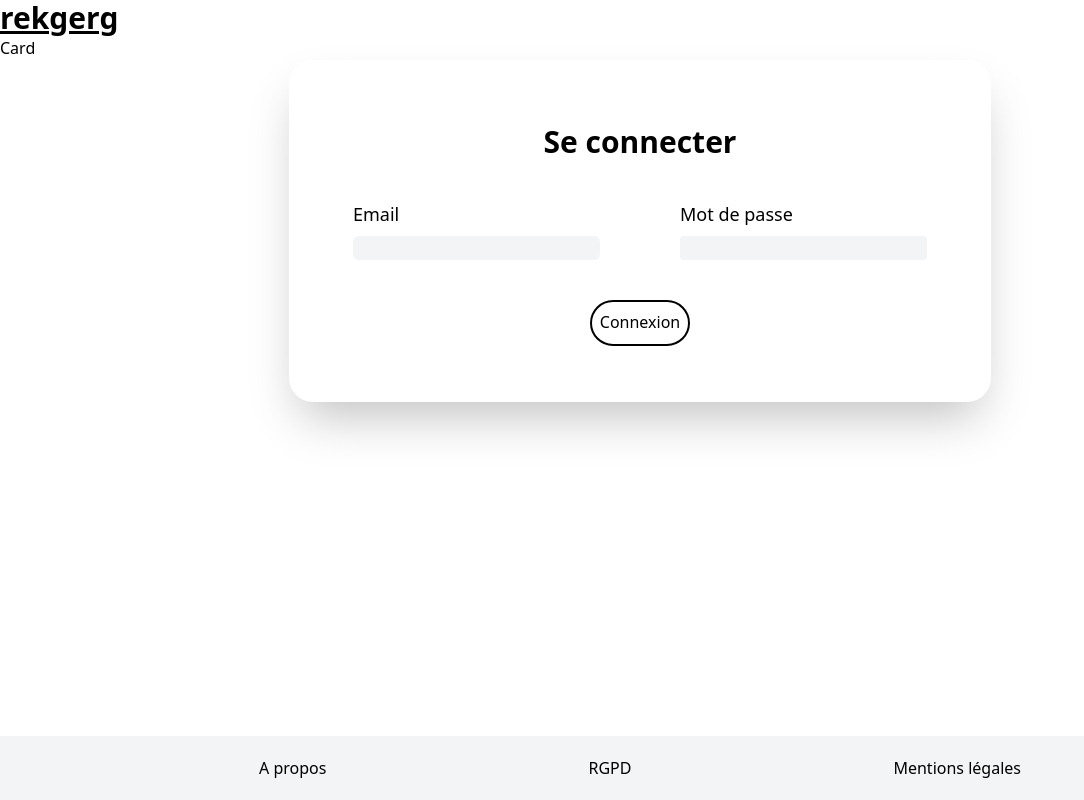
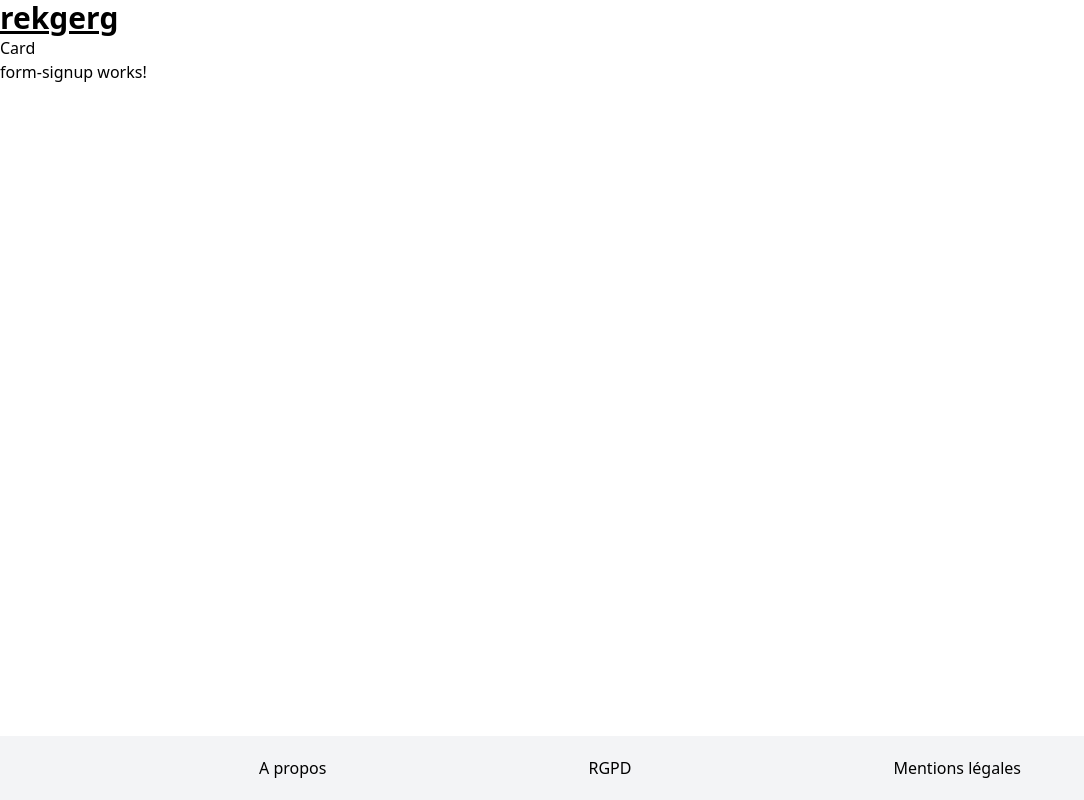
Before and after one commit to LeoOrgeval/StepBook, an Angular app in the folder step-book/: page / in a window 1280 px wide. Shown: the whole page, without its empty margins (0-1084 px from the left). Built offline with nearby package versions, Linux system fonts and the light colour scheme.

Commit message:
init signup

```diff
--- a/step-book/src/app/app.component.html
+++ b/step-book/src/app/app.component.html
@@ -1,4 +1,4 @@
 <app-navbar></app-navbar>
 <app-card></app-card>
-<app-form-login></app-form-login>
+<app-form-signup></app-form-signup>
 <app-footer></app-footer>
--- a/step-book/src/app/app.module.ts
+++ b/step-book/src/app/app.module.ts
@@ -8,6 +8,7 @@ import {FooterComponent} from "./footer/footer.component";
 import { CardComponent } from './card/card.component';
 import { FormLoginComponent } from './form-login/form-login.component';
 import {FormsModule, ReactiveFormsModule} from "@angular/forms";
+import { FormSignupComponent } from './form-signup/form-signup.component';
 
 @NgModule({
   declarations: [
@@ -16,7 +17,8 @@ import {FormsModule, ReactiveFormsModule} from "@angular/forms";
     FooterComponent,
     NavbarComponent,
     CardComponent,
-    FormLoginComponent
+    FormLoginComponent,
+    FormSignupComponent
   ],
   imports: [
     BrowserModule,
--- /dev/null
+++ b/step-book/src/app/form-signup/form-signup.component.html
@@ -0,0 +1 @@
+<p>form-signup works!</p>
```
Also changed, not shown: step-book/src/app/form-signup/form-signup.component.ts (added, +10 -0 lines), step-book/src/app/form-signup/form-signup.component.scss (added), 1 other file (tests, documents, lock files or other folders).
